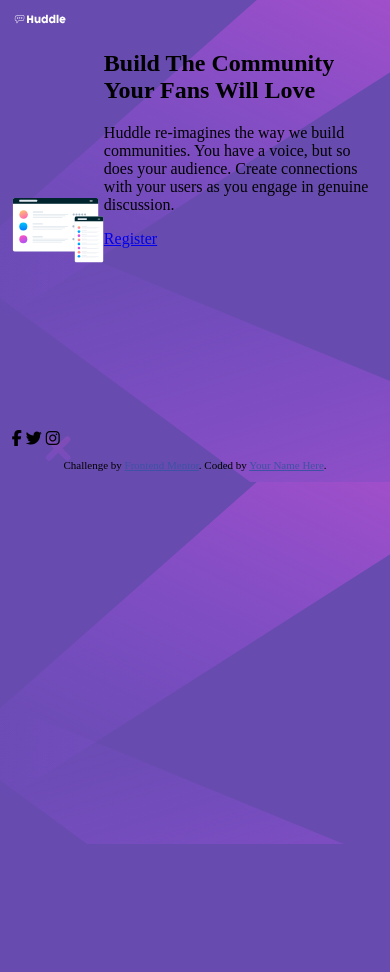
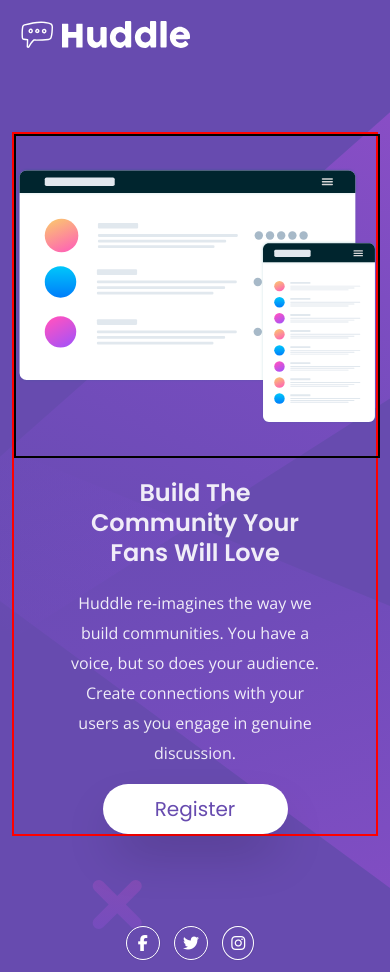
Before and after one commit to thisisobate/single_introductory_section_page, a plain HTML site: page index.html in a window 390 px wide. Before the commit the page ends 844 px from the top, so only its background shows below. Drawn offline with nearby package versions, Linux system fonts and the light colour scheme.

Commit message:
added styling to the page

```diff
--- a/css/style.css
+++ b/css/style.css
@@ -5,6 +5,9 @@
   background-image: url(../images/bg-desktop.svg);
   background-color: hsl(257, 40%, 49%);
   background-size: cover;
+  font-family: 'Open Sans', sans-serif;
+  font-weight: 400;
+  color: #ffffffe5;
 }
 
 .main_container {
@@ -13,20 +16,106 @@
 
 .img_section {
   width: 100%;
-  height: 400px;
+  height: 480px;
+  border: 2px solid black;
 }
 
 .image {
   width: 100%;
   height: 100%;
-  object-fit: contain;
+  object-fit: scale-down;
 }
 
 .landing {
   display: flex;
   justify-content: space-between;
+  border: 2px solid red;
+  margin-top: 70px;
 }
 
 .logo {
   width: 15%;
 }
+
+h2 {
+  font-family: 'Poppins', sans-serif;
+  font-weight: 600;
+}
+
+.register {
+  width: 165px;
+  padding: 10px;
+  border-radius: 30px;
+  box-shadow: 0 25px 50px -12px rgba(0, 0, 0, 0.25);
+  border: none;
+  background-color: #ffffff;
+  color: hsl(257, 40%, 49%);
+  font-family: 'Poppins', sans-serif;
+  font-weight: 300;
+}
+
+.register_btn {
+  text-decoration: none;
+  color: black;
+  text-align: center;
+  font-size: 20px;
+}
+
+.txt_section {
+  margin-top: 60px;
+  margin-left: 50px;
+  margin-right: 50px;
+}
+
+.social_icons {
+  float: right;
+}
+.fab {
+  padding: 8px;
+  background-color: none;
+  color: #ffffff;
+  border-radius: 50%;
+  border: 1px solid #ffffff;
+  margin-right: 10px;
+  box-shadow: 0 0 0 1px rgba(0, 0, 0, 0.05);
+}
+
+.fab:hover {
+  background-color: hsl(322, 100%, 66%);
+  color: #ffffff;
+  cursor: pointer;
+}
+
+.fa-facebook-f {
+  padding: 8px 11px;
+}
+
+@media (max-width: 500px) {
+  .landing {
+    flex-direction: column;
+  }
+  .image {
+    width: 100%;
+    height: 100%;
+    object-fit: contain;
+  }
+  .logo {
+    width: 50%;
+  }
+  .img_section {
+    height: 320px;
+  }
+  .txt_section {
+    margin-top: 0;
+    text-align: center;
+    line-height: 30px;
+  }
+  .register {
+    margin: 0 auto;
+  }
+  .social_icons {
+    margin-top: 90px;
+    text-align: center;
+    float: none;
+  }
+}
--- a/index.html
+++ b/index.html
@@ -71,15 +71,6 @@
       </div>
     </div>
 
-    <footer>
-      <p class="attribution">
-        Challenge by
-        <a href="https://www.frontendmentor.io?ref=challenge" target="_blank"
-          >Frontend Mentor</a
-        >. Coded by <a href="#">Your Name Here</a>.
-      </p>
-    </footer>
-
     <script
       src="https://kit.fontawesome.com/b751cffb67.js"
       crossorigin="anonymous"
```
